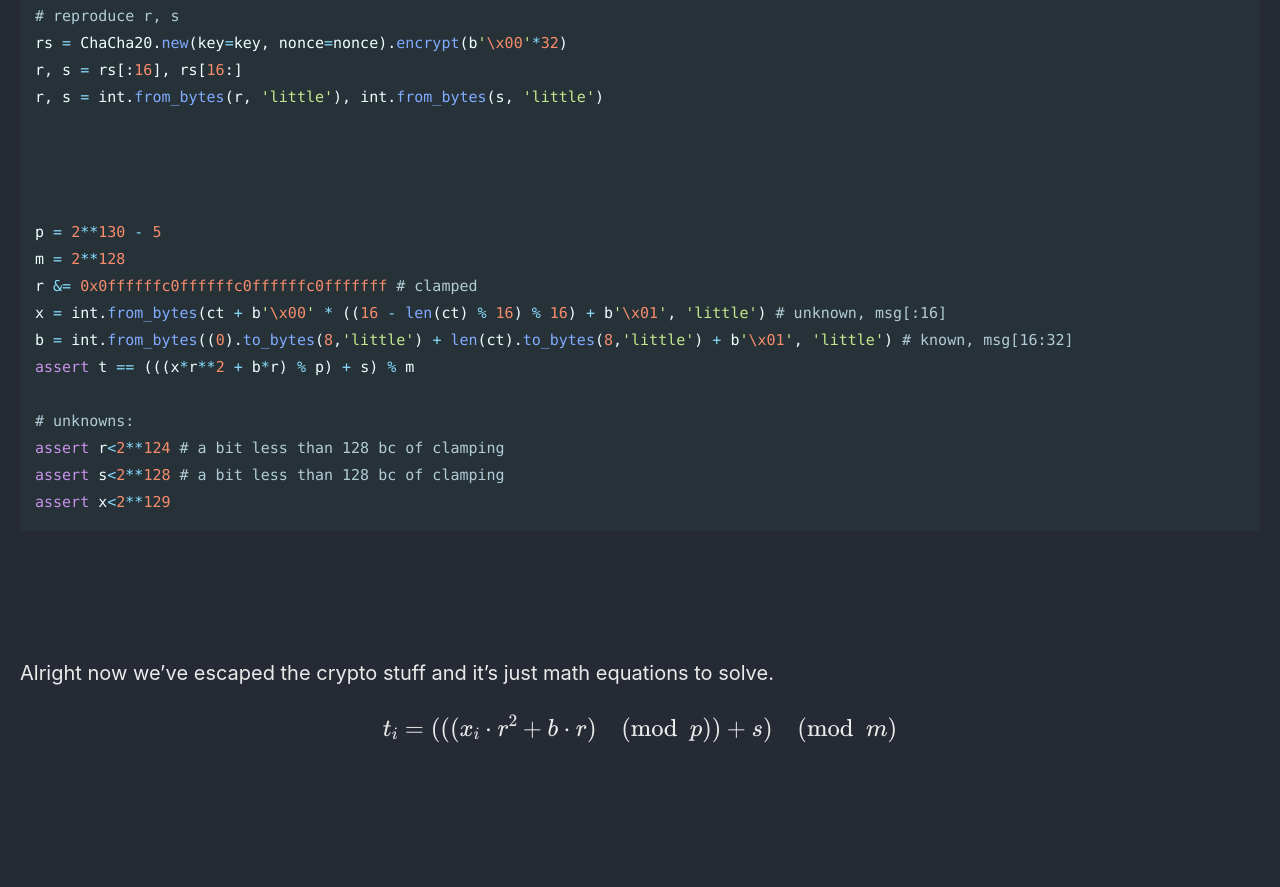
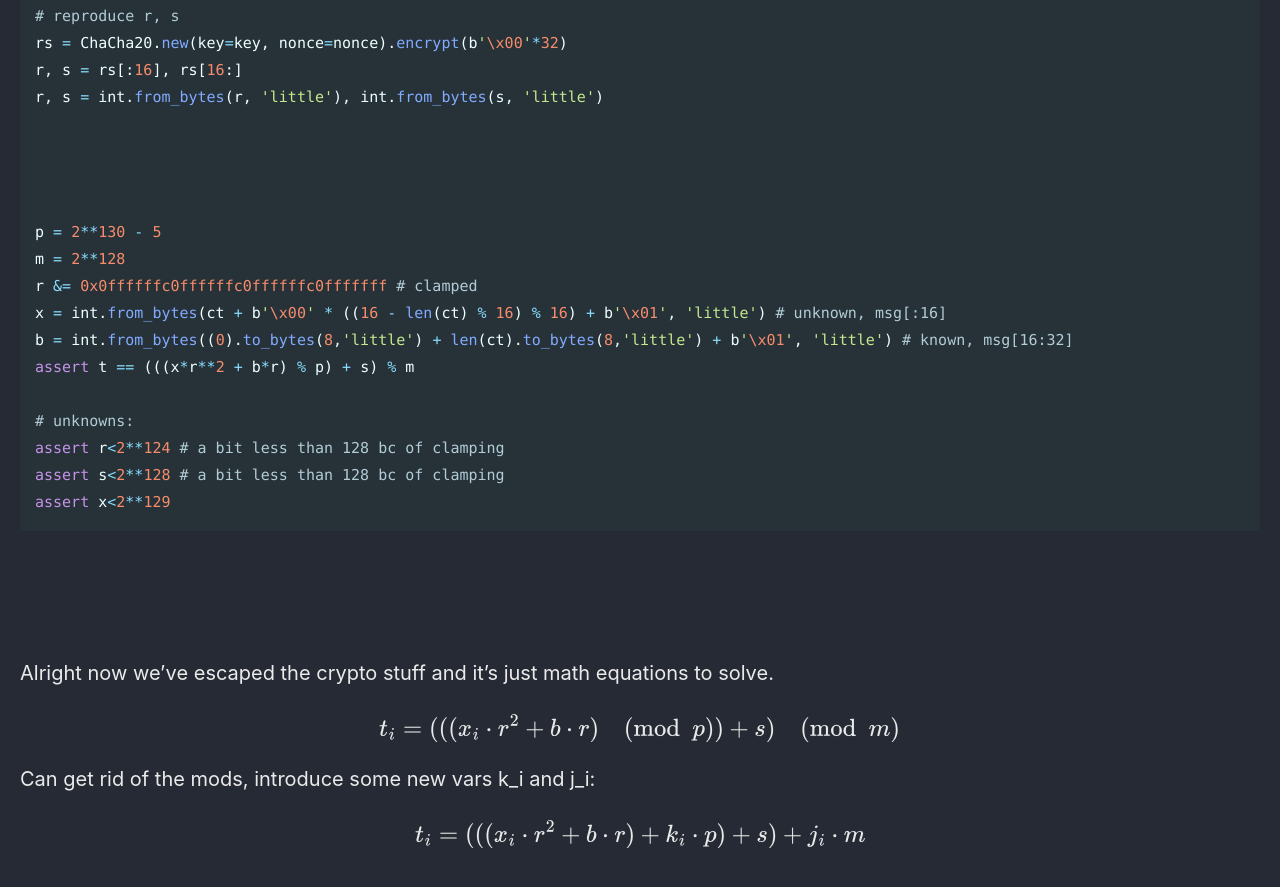
Before and after one commit to Connor-McCartney/Connor-McCartney.github.io, a Jekyll site: the page built from _pages/cryptography/other/Nostalgic-SECCONCTF14.md, in a window 1280 px wide and 900 px high, scrolled down 6351 px. Shown: the top 887 px of the window. Built offline with Jekyll 4.4.1, drawn with Linux system fonts in a browser that asks for light colours; cached includes are drawn as plain includes; before the commit the page ends 7148 px from its top, so only the background shows below that.

Commit message:
Update Nostalgic-SECCONCTF14.md

```diff
--- a/_pages/cryptography/other/Nostalgic-SECCONCTF14.md
+++ b/_pages/cryptography/other/Nostalgic-SECCONCTF14.md
@@ -286,3 +286,9 @@ Alright now we've escaped the crypto stuff and it's just math equations to solve
 
 
 $$t_i = (((x_i \cdot r^2 + b \cdot r) \pmod p) + s) \pmod m$$
+
+
+Can get rid of the mods, introduce some new vars k_i and j_i:
+
+
+$$t_i = (((x_i \cdot r^2 + b \cdot r) + k_i \cdot p) + s) + j_i \cdot m$$
```
